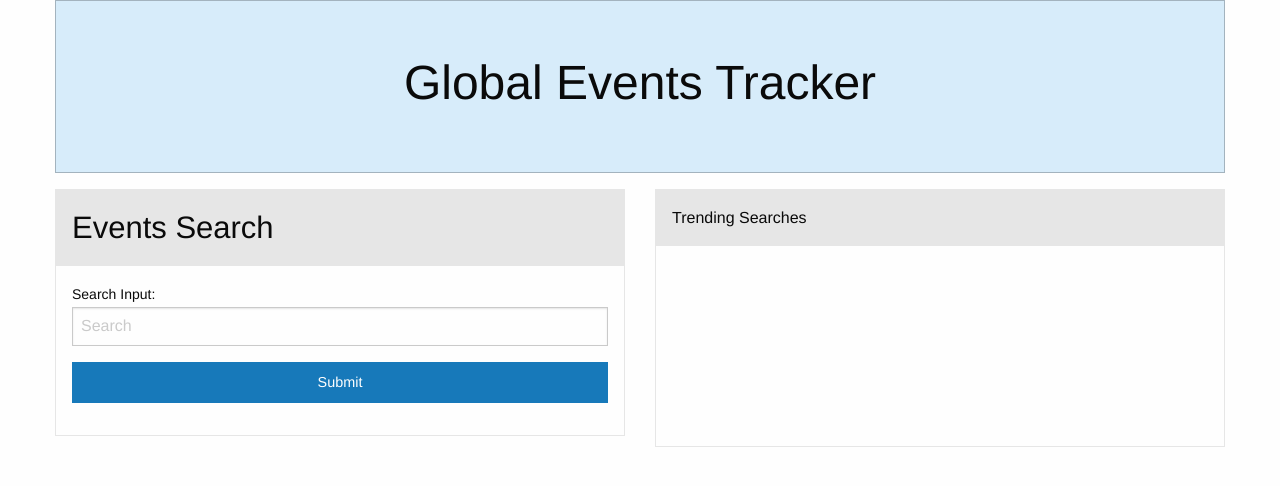
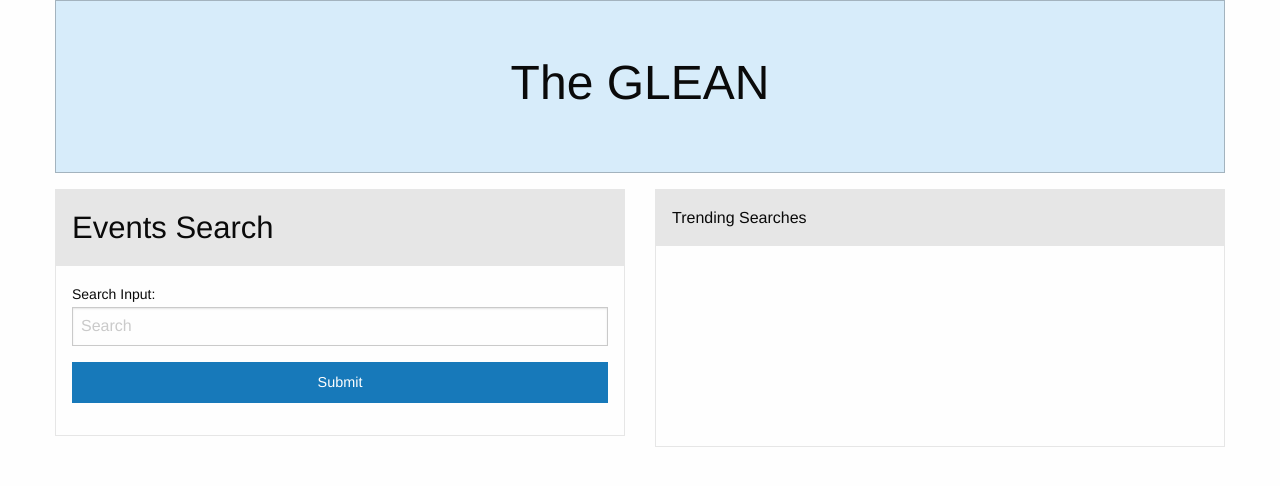
Before and after one commit to AishuCR/TheGLEAN, a plain HTML site: page index.html in a window 1280 px wide. Drawn offline with nearby package versions, Linux system fonts and the light colour scheme; no server answers.

Commit message:
the glean changed title

```diff
--- a/index.html
+++ b/index.html
@@ -5,7 +5,7 @@
 <head>
 
     <meta charset="UTF-8">
-    <title>Global Events Tracker</title>
+    <title>GLEAN</title>
 
     <!-- CSS -->
     <link rel="stylesheet" type="text/css" href="assets/css/reset.css">
@@ -33,7 +33,7 @@
         <!-- Page header -->
         <div class="callout large primary">
             <div class="row column text-center">
-                <h1>Global Events Tracker</h1>
+                <h1>The GLEAN</h1>
             </div>
         </div>
 
```
